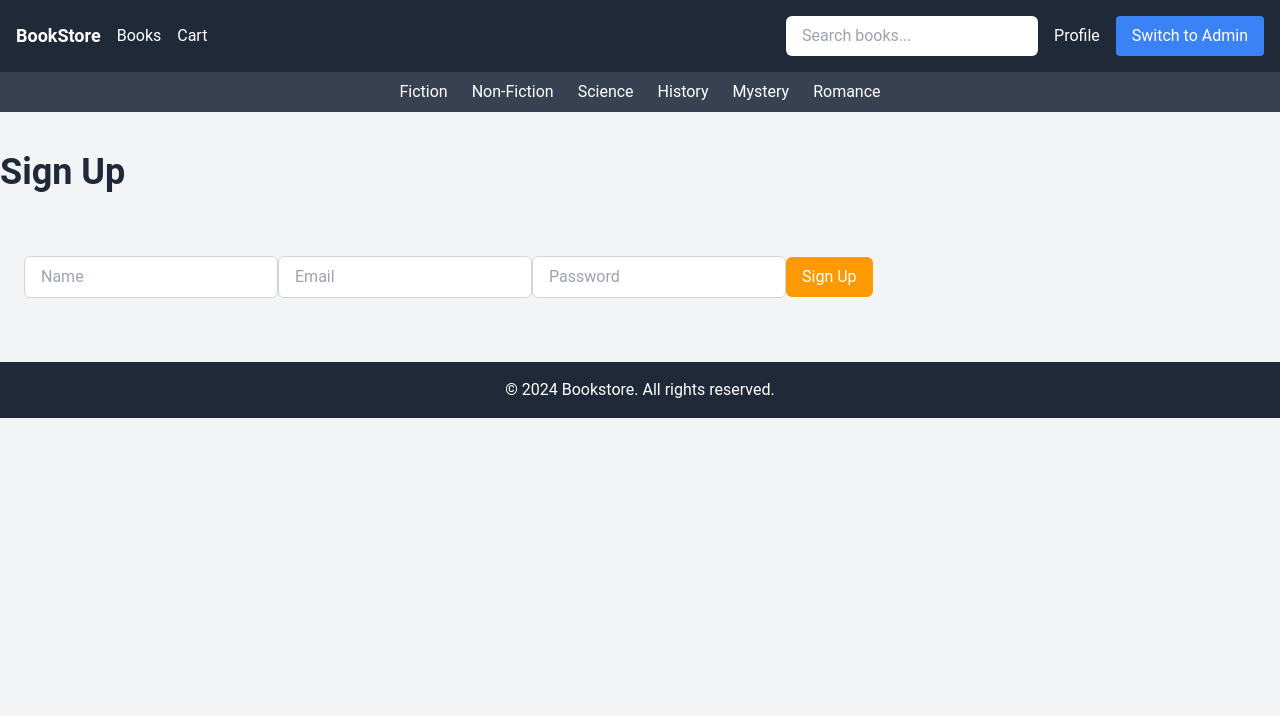
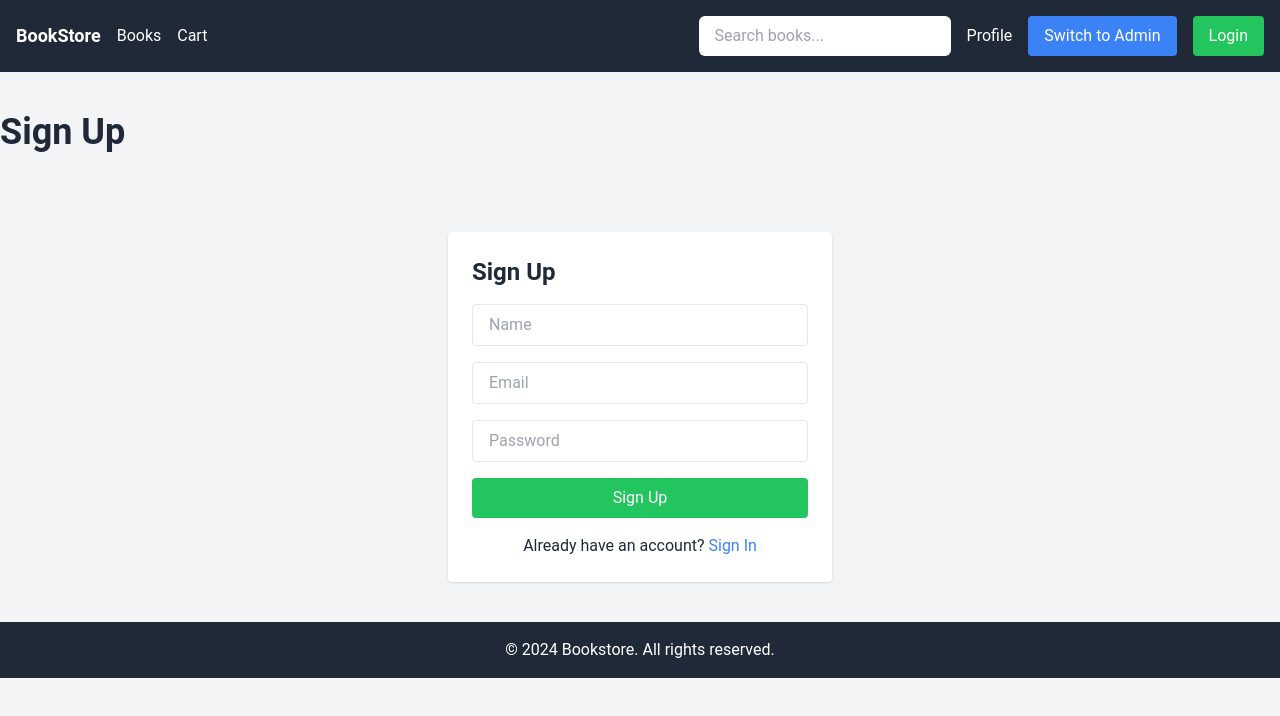
Before and after one commit to mperwe/bookstore-frontend, a React (Create React App) app: page /signup in a window 1280 px wide. Shown: the top 716 px of the page. Built offline with nearby package versions, Linux system fonts and the light colour scheme.

Commit message:
edit NavBar & Login Fromms

```diff
--- a/src/components/Navbar.jsx
+++ b/src/components/Navbar.jsx
@@ -1,117 +1,60 @@
 import React, { useState } from 'react';
 import { Link } from 'react-router-dom';
-import { useAuth } from '../utils/auth'; // Import the useAuth hook
+import { useAuth } from '../utils/auth';
 
 const Navbar = () => {
   const { userRole, setUserRole } = useAuth();
-  const [isMenuOpen, setIsMenuOpen] = useState(false); // State to toggle mobile menu
+  const [isMenuOpen, setIsMenuOpen] = useState(false);
 
-  // Categories for the secondary navbar
-  const categories = ['Fiction', 'Non-Fiction', 'Science', 'History', 'Mystery', 'Romance'];
+  const toggleMenu = () => setIsMenuOpen(!isMenuOpen);
 
   return (
     <>
-      {/* Primary Navbar */}
       <nav className="bg-gray-800 text-white p-4 flex justify-between items-center">
         <div className="flex items-center space-x-4">
-          <Link to="/" className="text-lg font-bold">
-            BookStore
-          </Link>
-          <div className="hidden md:flex space-x-4"> {/* Show links on large screens */}
-            <Link to="/books" className="hover:text-gray-400">
-              Books
-            </Link>
-            {userRole === 'user' && (
-              <Link to="/cart" className="hover:text-gray-400">
-                Cart
-              </Link>
-            )}
-            {userRole === 'admin' && (
-              <Link to="/admin" className="hover:text-gray-400">
-                Admin Panel
-              </Link>
-            )}
+          <Link to="/" className="text-lg font-bold">BookStore</Link>
+          <div className="hidden md:flex space-x-4">
+            <Link to="/books" className="hover:text-gray-400">Books</Link>
+            {userRole === 'user' && <Link to="/cart" className="hover:text-gray-400">Cart</Link>}
+            {userRole === 'admin' && <Link to="/admin" className="hover:text-gray-400">Admin Panel</Link>}
           </div>
         </div>
 
-        {/* Hamburger Icon for mobile */}
-        <div className="md:hidden flex items-center">
-          <button
-            onClick={() => setIsMenuOpen(!isMenuOpen)}
-            className="text-white focus:outline-none"
-          >
-            <svg className="w-6 h-6" xmlns="http://www.w3.org/2000/svg" fill="none" viewBox="0 0 24 24" stroke="currentColor">
-              <path strokeLinecap="round" strokeLinejoin="round" strokeWidth="2" d="M4 6h16M4 12h16M4 18h16"></path>
-            </svg>
-          </button>
-        </div>
-
-        {/* Search Bar and User Actions */}
         <div className="hidden md:flex items-center space-x-4">
           <input
             type="text"
             placeholder="Search books..."
             className="px-4 py-2 text-black rounded-md"
           />
-          <Link to="/profile" className="hover:text-gray-400">
-            Profile
-          </Link>
+          <Link to="/profile" className="hover:text-gray-400">Profile</Link>
           <button
             onClick={() => setUserRole(userRole === 'user' ? 'admin' : 'user')}
             className="bg-blue-500 px-4 py-2 rounded hover:bg-blue-600"
           >
             Switch to {userRole === 'user' ? 'Admin' : 'User'}
           </button>
+          <Link to="/signin" className="bg-green-500 px-4 py-2 rounded hover:bg-green-600">
+            Login
+          </Link>
         </div>
+
+        <button onClick={toggleMenu} className="md:hidden text-white focus:outline-none">
+          <svg className="w-6 h-6" xmlns="http://www.w3.org/2000/svg" fill="none" viewBox="0 0 24 24" stroke="currentColor">
+            <path strokeLinecap="round" strokeLinejoin="round" strokeWidth="2" d="M4 6h16M4 12h16M4 18h16"></path>
+          </svg>
+        </button>
       </nav>
 
-      {/* Mobile Menu: Toggle visibility with state */}
-      <div className={`${isMenuOpen ? 'block' : 'hidden'} md:hidden bg-gray-800 text-white p-4`}>
-        <Link to="/books" className="block hover:text-gray-400">
-          Books
-        </Link>
-        {userRole === 'user' && (
-          <Link to="/cart" className="block hover:text-gray-400">
-            Cart
+      {isMenuOpen && (
+        <div className="md:hidden bg-gray-800 text-white p-4">
+          <Link to="/books" className="block hover:text-gray-400">Books</Link>
+          {userRole === 'user' && <Link to="/cart" className="block hover:text-gray-400">Cart</Link>}
+          {userRole === 'admin' && <Link to="/admin" className="block hover:text-gray-400">Admin Panel</Link>}
+          <Link to="/signin" className="block mt-4 bg-green-500 px-4 py-2 rounded hover:bg-green-600">
+            Login
           </Link>
-        )}
-        {userRole === 'admin' && (
-          <Link to="/admin" className="block hover:text-gray-400">
-            Admin Panel
-          </Link>
-        )}
-        <div className="flex items-center space-x-4 mt-4">
-          <input
-            type="text"
-            placeholder="Search books..."
-            className="px-4 py-2 text-black rounded-md"
-          />
-          <Link to="/profile" className="hover:text-gray-400">
-            Profile
-          </Link>
-          <button
-            onClick={() => setUserRole(userRole === 'user' ? 'admin' : 'user')}
-            className="bg-blue-500 px-4 py-2 rounded hover:bg-blue-600"
-          >
-            Switch to {userRole === 'user' ? 'Admin' : 'User'}
-          </button>
         </div>
-      </div>
-
-      {/* Secondary Navbar: Categories */}
-      <nav className="bg-gray-700 text-white p-2">
-        <div className="flex justify-center space-x-6">
-          {categories.map((category, index) => (
-            <Link
-              key={index}
-              to={`/category/${category.toLowerCase()}`}
-              className="hover:text-gray-400"
-            >
-              {category}
-            </Link>
-          ))}
-        </div>
-      </nav>
+      )}
     </>
   );
 };
--- a/src/components/SigninForm.jsx
+++ b/src/components/SigninForm.jsx
@@ -1,8 +1,10 @@
 import React, { useState } from "react";
-import { signin } from "../services/api"; // API function for sign-in
+import { useNavigate } from "react-router-dom";
+import { signin } from "../services/api";
 
 function SigninForm() {
   const [formData, setFormData] = useState({ email: "", password: "" });
+  const navigate = useNavigate();
 
   const handleChange = (e) => {
     setFormData({ ...formData, [e.target.name]: e.target.value });
@@ -11,20 +13,23 @@ function SigninForm() {
   const handleSubmit = async (e) => {
     e.preventDefault();
     try {
-      const response = await signin(formData);
+      await signin(formData);
       alert("Sign-in successful!");
+      navigate("/"); // Redirect to home page after sign-in
     } catch (error) {
-      alert("Sign-in failed!");
+      alert("Sign-in failed! Check your credentials.");
     }
   };
 
   return (
-    <form className="form" onSubmit={handleSubmit}>
+    <div className="max-w-sm mx-auto mt-20 p-6 bg-white rounded shadow">
+      <h2 className="text-2xl font-bold mb-4">Sign In</h2>
+      <form onSubmit={handleSubmit}>
         <input
           type="email"
           name="email"
           placeholder="Email"
-        className="input"
+          className="block w-full px-4 py-2 mb-4 border rounded"
           value={formData.email}
           onChange={handleChange}
           required
@@ -33,15 +38,25 @@ function SigninForm() {
           type="password"
           name="password"
           placeholder="Password"
-        className="input"
+          className="block w-full px-4 py-2 mb-4 border rounded"
           value={formData.password}
           onChange={handleChange}
           required
         />
-      <button className="bg-primary text-white px-4 py-2 rounded-md" type="submit">
+        <button className="w-full bg-blue-500 text-white px-4 py-2 rounded hover:bg-blue-600">
           Sign In
         </button>
       </form>
+      <p className="mt-4 text-center">
+        Don't have an account?{" "}
+        <button
+          onClick={() => navigate("/signup")}
+          className="text-blue-500 hover:underline"
+        >
+          Sign Up
+        </button>
+      </p>
+    </div>
   );
 }
 
--- a/src/components/SignupForm.jsx
+++ b/src/components/SignupForm.jsx
@@ -1,8 +1,10 @@
 import React, { useState } from "react";
-import { signup } from "../services/api"; // API function for signup
+import { useNavigate } from "react-router-dom";
+import { signup } from "../services/api";
 
 function SignupForm() {
   const [formData, setFormData] = useState({ name: "", email: "", password: "" });
+  const navigate = useNavigate();
 
   const handleChange = (e) => {
     setFormData({ ...formData, [e.target.name]: e.target.value });
@@ -11,20 +13,23 @@ function SignupForm() {
   const handleSubmit = async (e) => {
     e.preventDefault();
     try {
-      const response = await signup(formData);
-      alert("Signup successful!");
+      await signup(formData);
+      alert("Signup successful! You can now sign in.");
+      navigate("/signin");
     } catch (error) {
-      alert("Signup failed!");
+      alert("Signup failed! Please try again.");
     }
   };
 
   return (
-    <form className="form" onSubmit={handleSubmit}>
+    <div className="max-w-sm mx-auto mt-20 p-6 bg-white rounded shadow">
+      <h2 className="text-2xl font-bold mb-4">Sign Up</h2>
+      <form onSubmit={handleSubmit}>
         <input
           type="text"
           name="name"
           placeholder="Name"
-        className="input"
+          className="block w-full px-4 py-2 mb-4 border rounded"
           value={formData.name}
           onChange={handleChange}
           required
@@ -33,7 +38,7 @@ function SignupForm() {
           type="email"
           name="email"
           placeholder="Email"
-        className="input"
+          className="block w-full px-4 py-2 mb-4 border rounded"
           value={formData.email}
           onChange={handleChange}
           required
@@ -42,15 +47,25 @@ function SignupForm() {
           type="password"
           name="password"
           placeholder="Password"
-        className="input"
+          className="block w-full px-4 py-2 mb-4 border rounded"
           value={formData.password}
           onChange={handleChange}
           required
         />
-      <button className="bg-primary text-white px-4 py-2 rounded-md" type="submit">
+        <button className="w-full bg-green-500 text-white px-4 py-2 rounded hover:bg-green-600">
           Sign Up
         </button>
       </form>
+      <p className="mt-4 text-center">
+        Already have an account?{" "}
+        <button
+          onClick={() => navigate("/signin")}
+          className="text-blue-500 hover:underline"
+        >
+          Sign In
+        </button>
+      </p>
+    </div>
   );
 }
 
```
Lines whose indentation alone changed are shown as unchanged.
